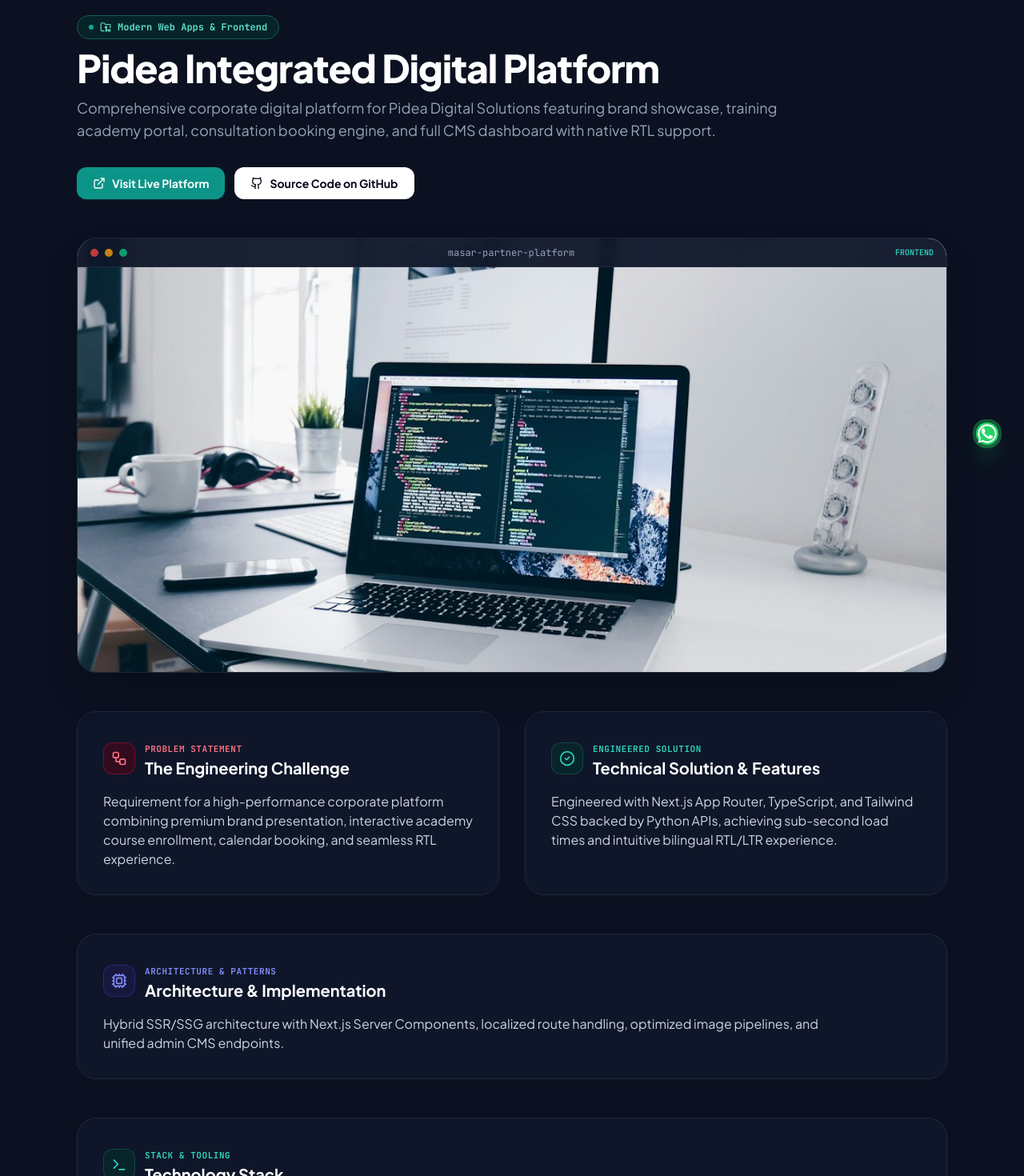
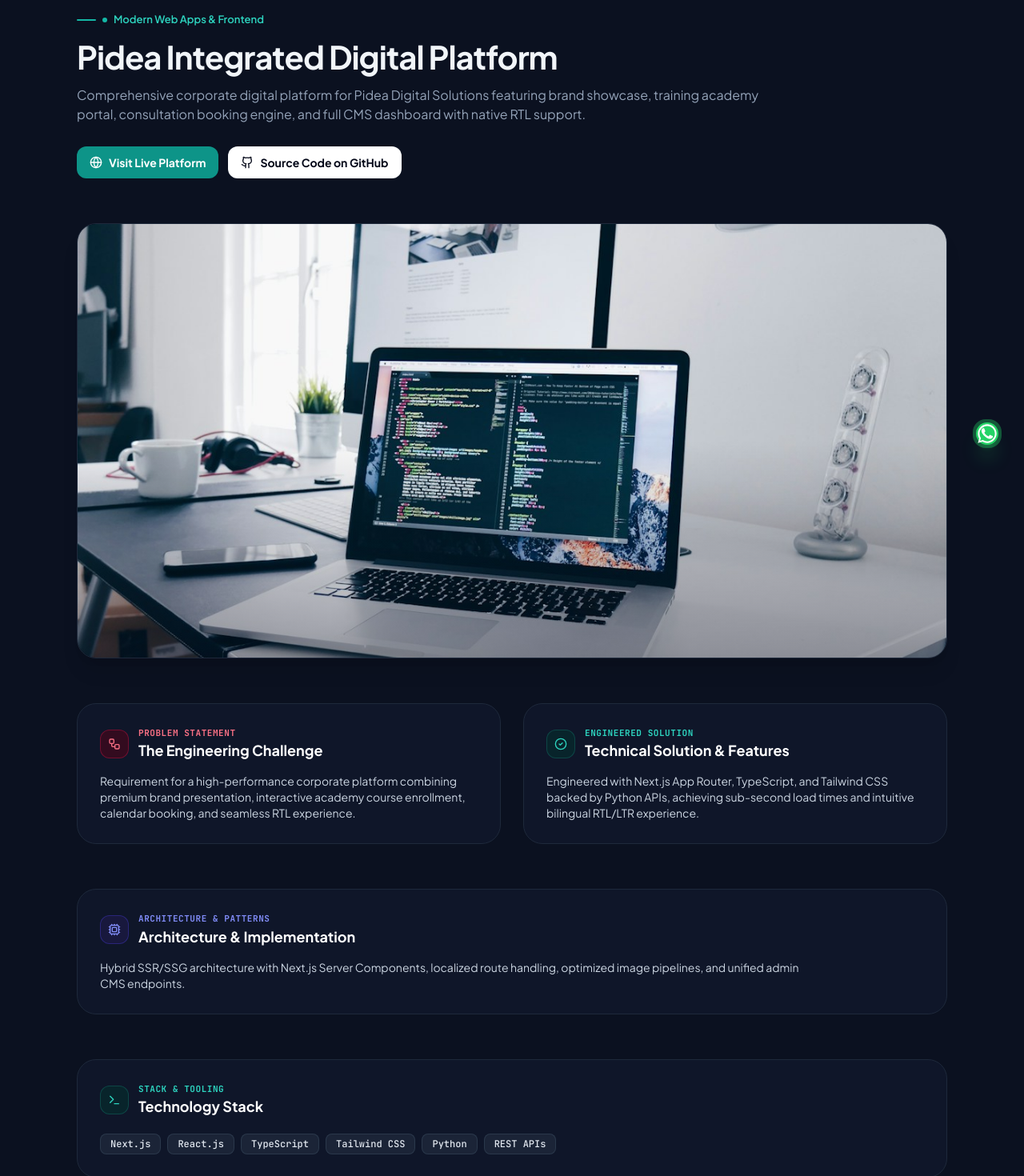
Before and after one commit to Mohammed-Aljazzar/portfolio, a Next.js app: page /en/projects/masar-partner-platform in a window 1280 px wide. Shown: the part 220-1690 px from the top of the page at 80% size. Built offline with nearby package versions, Linux system fonts and the light colour scheme.

Commit message:
feat(projects): harmonize header, card typography, and detail views with Home and Experience pages

```diff
--- a/src/app/[lang]/projects/[id]/page.tsx
+++ b/src/app/[lang]/projects/[id]/page.tsx
@@ -7,18 +7,15 @@ import { translations } from "@/lib/translations";
 import {
   FolderGit2,
   Github,
+  Globe,
+  Palette,
   ExternalLink,
-  Layers,
   Sparkles,
   ArrowRight,
   ArrowLeft,
   CheckCircle2,
   Cpu,
   Workflow,
-  ShieldCheck,
-  ChevronRight,
-  ChevronLeft,
-  Palette,
   Terminal,
 } from "lucide-react";
 
@@ -61,6 +58,7 @@ export default async function ProjectDetailPage({ params }: Props) {
   }
 
   const project = initialData.projects[projectIndex];
+  const isUiUx = project.category === "uiux";
   const prevProject =
     projectIndex > 0 ? initialData.projects[projectIndex - 1] : null;
   const nextProject =
@@ -90,11 +88,11 @@ export default async function ProjectDetailPage({ params }: Props) {
     categoryNames[project.category]?.[language] || project.category.toUpperCase();
 
   return (
-    <div className="max-w-6xl mx-auto px-4 sm:px-6 lg:px-8 py-10 sm:py-16 space-y-12">
+    <div className="max-w-6xl mx-auto px-4 sm:px-6 lg:px-8 py-8 sm:py-14 space-y-10 sm:space-y-14">
       {/* ══════════════════════════════════════════════
-          1. NAVIGATION BREADCRUMB & BACK LINK
+          1. NAVIGATION BREADCRUMB
          ══════════════════════════════════════════════ */}
-      <div className="flex flex-wrap items-center justify-between gap-4 border-b border-slate-200/80 dark:border-slate-800 pb-5">
+      <div className="flex flex-wrap items-center justify-between gap-4 border-b border-slate-200/80 dark:border-slate-800 pb-4">
         <Link
           href={`/${language}/projects`}
           className="inline-flex items-center gap-2 text-xs sm:text-sm font-semibold text-slate-600 dark:text-slate-400 hover:text-teal-600 dark:hover:text-teal-400 transition-colors group"
@@ -118,37 +116,40 @@ export default async function ProjectDetailPage({ params }: Props) {
       </div>
 
       {/* ══════════════════════════════════════════════
-          2. HEADER HERO BANNER
+          2. HEADER (Matches Home & Experience Overline Style)
          ══════════════════════════════════════════════ */}
-      <div className="space-y-6 text-start">
-        <div className="space-y-3">
-          <span className="inline-flex items-center gap-2 px-3.5 py-1.5 rounded-full text-xs font-mono font-semibold bg-teal-50 dark:bg-teal-950/60 border border-teal-200 dark:border-teal-800 text-teal-700 dark:text-teal-300 shadow-xs">
-            <span className="w-1.5 h-1.5 rounded-full bg-teal-500 animate-pulse" />
-            <FolderGit2 className="w-3.5 h-3.5" />
-            <span>{categoryLabel}</span>
+      <div className="space-y-4 text-start">
+        {/* Signature Overline */}
+        <div className="flex items-center justify-start gap-2">
+          <span className="w-5 sm:w-6 h-[1.5px] bg-teal-500 rounded-full inline-block" />
+          <span className="w-1.5 h-1.5 rounded-full bg-teal-500 inline-block" />
+          <span className="text-[11px] sm:text-[13px] font-semibold text-teal-600 dark:text-teal-400">
+            {categoryLabel}
           </span>
+        </div>
 
-          <h1 className="text-2xl sm:text-4xl lg:text-5xl font-extrabold tracking-tight text-slate-900 dark:text-white leading-tight">
+        {/* Main Title */}
+        <h1 className="text-2xl sm:text-4xl lg:text-[40px] font-bold text-slate-900 dark:text-slate-100 leading-snug tracking-tight">
           {title}
         </h1>
 
-          <p className="text-base sm:text-lg text-slate-600 dark:text-slate-400 font-body leading-relaxed max-w-4xl">
+        {/* Summary */}
+        <p className="text-xs sm:text-sm lg:text-base text-slate-600 dark:text-slate-400 font-normal leading-relaxed max-w-4xl">
           {summary}
         </p>
-        </div>
 
         {/* Action Buttons: Live Demo, Design, GitHub */}
-        <div className="flex flex-wrap items-center gap-3 pt-2">
+        <div className="flex flex-wrap items-center gap-3 pt-3">
           {project.liveDemoUrl && (
             <a
               href={project.liveDemoUrl}
               target="_blank"
               rel="noopener noreferrer"
-              className="inline-flex items-center gap-2 px-5 py-2.5 rounded-xl bg-teal-600 hover:bg-teal-700 text-white font-bold text-xs sm:text-sm shadow-sm shadow-teal-500/20 hover:shadow-md transition-all group"
+              className="inline-flex items-center gap-2 px-4 py-2.5 rounded-xl bg-teal-600 hover:bg-teal-700 text-white font-bold text-xs sm:text-sm shadow-xs hover:shadow-md transition-all group"
             >
-              <ExternalLink className="w-4 h-4 transition-transform group-hover:scale-110" />
+              {isUiUx ? <Palette className="w-4 h-4" /> : <Globe className="w-4 h-4" />}
               <span>
-                {project.category === "uiux"
+                {isUiUx
                   ? t.projectsPage.projectDetail.viewDesign
                   : t.projectsPage.projectDetail.visitLive}
               </span>
@@ -160,9 +161,9 @@ export default async function ProjectDetailPage({ params }: Props) {
               href={project.behanceUrl}
               target="_blank"
               rel="noopener noreferrer"
-              className="inline-flex items-center gap-2 px-5 py-2.5 rounded-xl bg-blue-600 hover:bg-blue-700 text-white font-bold text-xs sm:text-sm shadow-sm shadow-blue-500/20 hover:shadow-md transition-all group"
+              className="inline-flex items-center gap-2 px-4 py-2.5 rounded-xl bg-blue-600 hover:bg-blue-700 text-white font-bold text-xs sm:text-sm shadow-xs hover:shadow-md transition-all group"
             >
-              <Palette className="w-4 h-4 transition-transform group-hover:scale-110" />
+              <Palette className="w-4 h-4" />
               <span>{t.projectsPage.projectDetail.viewDesign}</span>
             </a>
           )}
@@ -172,9 +173,9 @@ export default async function ProjectDetailPage({ params }: Props) {
               href={project.githubUrl}
               target="_blank"
               rel="noopener noreferrer"
-              className="inline-flex items-center gap-2 px-5 py-2.5 rounded-xl bg-slate-900 dark:bg-white text-white dark:text-slate-950 font-bold text-xs sm:text-sm hover:opacity-90 transition-all group"
+              className="inline-flex items-center gap-2 px-4 py-2.5 rounded-xl bg-slate-900 dark:bg-white text-white dark:text-slate-950 font-bold text-xs sm:text-sm hover:opacity-90 transition-all group"
             >
-              <Github className="w-4 h-4 transition-transform group-hover:scale-110" />
+              <Github className="w-4 h-4" />
               <span>{t.projectsPage.projectDetail.viewSource}</span>
             </a>
           )}
@@ -184,23 +185,7 @@ export default async function ProjectDetailPage({ params }: Props) {
       {/* ══════════════════════════════════════════════
           3. COVER IMAGE SHOWCASE FRAME
          ══════════════════════════════════════════════ */}
-      <div className="relative w-full aspect-[16/9] sm:aspect-[16/8] rounded-3xl overflow-hidden bg-slate-950 border border-slate-800 shadow-2xl">
-        {/* Mockup Window Bar */}
-        <div className="absolute top-0 inset-x-0 h-8 sm:h-9 bg-slate-900/95 backdrop-blur-md border-b border-slate-800 px-4 flex items-center justify-between z-10">
-          <div className="flex items-center gap-2">
-            <span className="w-2.5 h-2.5 rounded-full bg-red-500/80" />
-            <span className="w-2.5 h-2.5 rounded-full bg-amber-500/80" />
-            <span className="w-2.5 h-2.5 rounded-full bg-emerald-500/80" />
-          </div>
-          <span className="text-xs font-mono text-slate-400 truncate max-w-xs">
-            {project.slug || project.id}
-          </span>
-          <span className="text-[10px] font-mono text-teal-400 font-semibold">
-            {project.category.toUpperCase()}
-          </span>
-        </div>
-
-        <div className="pt-8 sm:pt-9 w-full h-full relative">
+      <div className="relative w-full aspect-[16/9] sm:aspect-[16/8] rounded-2xl sm:rounded-3xl overflow-hidden bg-slate-950 border border-slate-800 shadow-xl">
         <Image
           src={project.coverImage || "/assets/images/projects/erp-smart-service.jpg"}
           alt={title}
@@ -209,30 +194,30 @@ export default async function ProjectDetailPage({ params }: Props) {
           priority
           sizes="(max-width: 1200px) 100vw, 1100px"
         />
-        </div>
+        <div className="absolute inset-0 bg-gradient-to-t from-slate-950/60 via-transparent to-transparent opacity-60" />
       </div>
 
       {/* ══════════════════════════════════════════════
           4. CASE STUDY DEEP DIVE (CHALLENGE & SOLUTION)
          ══════════════════════════════════════════════ */}
-      <div className="grid grid-cols-1 lg:grid-cols-2 gap-6 sm:gap-8 text-start">
+      <div className="grid grid-cols-1 lg:grid-cols-2 gap-6 sm:gap-7 text-start">
         {/* The Challenge */}
         {challenge && (
-          <div className="rounded-3xl bg-white dark:bg-slate-900/95 border border-slate-200/90 dark:border-slate-800 p-6 sm:p-8 space-y-4 shadow-xs">
+          <div className="rounded-2xl sm:rounded-3xl bg-white dark:bg-slate-900/95 border border-slate-200/90 dark:border-slate-800 p-6 sm:p-7 space-y-3.5 shadow-xs">
             <div className="flex items-center gap-3">
-              <div className="w-10 h-10 rounded-xl flex items-center justify-center bg-rose-50 dark:bg-rose-950/60 border border-rose-100 dark:border-rose-800/60 text-rose-600 dark:text-rose-400 shrink-0">
-                <Workflow className="w-5 h-5" />
+              <div className="w-9 h-9 rounded-xl flex items-center justify-center bg-rose-50 dark:bg-rose-950/60 border border-rose-100 dark:border-rose-800/60 text-rose-600 dark:text-rose-400 shrink-0">
+                <Workflow className="w-4 h-4" />
               </div>
               <div>
-                <span className="text-[11px] font-mono font-bold uppercase tracking-wider text-rose-600 dark:text-rose-400">
+                <span className="text-[11px] font-mono font-bold uppercase tracking-wider text-rose-600 dark:text-rose-400 block">
                   {language === "ar" ? "المشكلة التشغيلية" : "Problem Statement"}
                 </span>
-                <h3 className="text-lg sm:text-xl font-bold text-slate-900 dark:text-white">
+                <h3 className="text-base sm:text-lg font-bold text-slate-900 dark:text-white">
                   {t.projectsPage.projectDetail.challengeTitle}
                 </h3>
               </div>
             </div>
-            <p className="text-sm sm:text-base text-slate-600 dark:text-slate-300 leading-relaxed font-body">
+            <p className="text-xs sm:text-sm text-slate-600 dark:text-slate-300 leading-relaxed font-normal">
               {challenge}
             </p>
           </div>
@@ -240,21 +225,21 @@ export default async function ProjectDetailPage({ params }: Props) {
 
         {/* The Solution */}
         {solution && (
-          <div className="rounded-3xl bg-white dark:bg-slate-900/95 border border-slate-200/90 dark:border-slate-800 p-6 sm:p-8 space-y-4 shadow-xs">
+          <div className="rounded-2xl sm:rounded-3xl bg-white dark:bg-slate-900/95 border border-slate-200/90 dark:border-slate-800 p-6 sm:p-7 space-y-3.5 shadow-xs">
             <div className="flex items-center gap-3">
-              <div className="w-10 h-10 rounded-xl flex items-center justify-center bg-teal-50 dark:bg-teal-950/60 border border-teal-100 dark:border-teal-800/60 text-teal-600 dark:text-teal-400 shrink-0">
-                <CheckCircle2 className="w-5 h-5" />
+              <div className="w-9 h-9 rounded-xl flex items-center justify-center bg-teal-50 dark:bg-teal-950/60 border border-teal-100 dark:border-teal-800/60 text-teal-600 dark:text-teal-400 shrink-0">
+                <CheckCircle2 className="w-4 h-4" />
               </div>
               <div>
-                <span className="text-[11px] font-mono font-bold uppercase tracking-wider text-teal-600 dark:text-teal-400">
+                <span className="text-[11px] font-mono font-bold uppercase tracking-wider text-teal-600 dark:text-teal-400 block">
                   {language === "ar" ? "الحل الهندسي" : "Engineered Solution"}
                 </span>
-                <h3 className="text-lg sm:text-xl font-bold text-slate-900 dark:text-white">
+                <h3 className="text-base sm:text-lg font-bold text-slate-900 dark:text-white">
                   {t.projectsPage.projectDetail.solutionTitle}
                 </h3>
               </div>
             </div>
-            <p className="text-sm sm:text-base text-slate-600 dark:text-slate-300 leading-relaxed font-body">
+            <p className="text-xs sm:text-sm text-slate-600 dark:text-slate-300 leading-relaxed font-normal">
               {solution}
             </p>
           </div>
@@ -265,21 +250,21 @@ export default async function ProjectDetailPage({ params }: Props) {
           5. ARCHITECTURE & IMPLEMENTATION
          ══════════════════════════════════════════════ */}
       {architecture && (
-        <div className="rounded-3xl bg-white dark:bg-slate-900/95 border border-slate-200/90 dark:border-slate-800 p-6 sm:p-8 space-y-4 shadow-xs text-start">
+        <div className="rounded-2xl sm:rounded-3xl bg-white dark:bg-slate-900/95 border border-slate-200/90 dark:border-slate-800 p-6 sm:p-7 space-y-3.5 shadow-xs text-start">
           <div className="flex items-center gap-3">
-            <div className="w-10 h-10 rounded-xl flex items-center justify-center bg-indigo-50 dark:bg-indigo-950/60 border border-indigo-100 dark:border-indigo-800/60 text-indigo-600 dark:text-indigo-400 shrink-0">
-              <Cpu className="w-5 h-5" />
+            <div className="w-9 h-9 rounded-xl flex items-center justify-center bg-indigo-50 dark:bg-indigo-950/60 border border-indigo-100 dark:border-indigo-800/60 text-indigo-600 dark:text-indigo-400 shrink-0">
+              <Cpu className="w-4 h-4" />
             </div>
             <div>
-              <span className="text-[11px] font-mono font-bold uppercase tracking-wider text-indigo-600 dark:text-indigo-400">
+              <span className="text-[11px] font-mono font-bold uppercase tracking-wider text-indigo-600 dark:text-indigo-400 block">
                 {language === "ar" ? "البنية المعمارية" : "Architecture & Patterns"}
               </span>
-              <h3 className="text-lg sm:text-xl font-bold text-slate-900 dark:text-white">
+              <h3 className="text-base sm:text-lg font-bold text-slate-900 dark:text-white">
                 {t.projectsPage.projectDetail.architectureTitle}
               </h3>
             </div>
           </div>
-          <p className="text-sm sm:text-base text-slate-600 dark:text-slate-300 leading-relaxed font-body max-w-4xl">
+          <p className="text-xs sm:text-sm text-slate-600 dark:text-slate-300 leading-relaxed font-normal max-w-4xl">
             {architecture}
           </p>
         </div>
@@ -288,26 +273,26 @@ export default async function ProjectDetailPage({ params }: Props) {
       {/* ══════════════════════════════════════════════
           6. TECH STACK SPECIFICATION
          ══════════════════════════════════════════════ */}
-      <div className="rounded-3xl bg-white dark:bg-slate-900/95 border border-slate-200/90 dark:border-slate-800 p-6 sm:p-8 space-y-5 shadow-xs text-start">
+      <div className="rounded-2xl sm:rounded-3xl bg-white dark:bg-slate-900/95 border border-slate-200/90 dark:border-slate-800 p-6 sm:p-7 space-y-4 shadow-xs text-start">
         <div className="flex items-center gap-3">
-          <div className="w-10 h-10 rounded-xl flex items-center justify-center bg-teal-50 dark:bg-teal-950/60 border border-teal-100 dark:border-teal-800/60 text-teal-600 dark:text-teal-400 shrink-0">
-            <Terminal className="w-5 h-5" />
+          <div className="w-9 h-9 rounded-xl flex items-center justify-center bg-teal-50 dark:bg-teal-950/60 border border-teal-100 dark:border-teal-800/60 text-teal-600 dark:text-teal-400 shrink-0">
+            <Terminal className="w-4 h-4" />
           </div>
           <div>
-            <span className="text-[11px] font-mono font-bold uppercase tracking-wider text-teal-600 dark:text-teal-400">
+            <span className="text-[11px] font-mono font-bold uppercase tracking-wider text-teal-600 dark:text-teal-400 block">
               {language === "ar" ? "المكونات التقنية" : "Stack & Tooling"}
             </span>
-            <h3 className="text-lg sm:text-xl font-bold text-slate-900 dark:text-white">
+            <h3 className="text-base sm:text-lg font-bold text-slate-900 dark:text-white">
               {t.projectsPage.projectDetail.techStackTitle}
             </h3>
           </div>
         </div>
 
-        <div className="flex flex-wrap gap-2.5 pt-2">
+        <div className="flex flex-wrap gap-2 pt-1">
           {project.techStack.map((tech) => (
             <span
               key={tech}
-              className="px-3.5 py-1.5 text-xs sm:text-sm font-mono font-medium rounded-xl bg-slate-50 dark:bg-slate-800/80 text-slate-800 dark:text-slate-200 border border-slate-200/70 dark:border-slate-700/70 hover:border-teal-500/40 transition-colors"
+              className="px-3 py-1 text-xs font-mono font-medium rounded-lg bg-slate-50 dark:bg-slate-800/80 text-slate-800 dark:text-slate-200 border border-slate-200/70 dark:border-slate-700/70 hover:border-teal-500/40 transition-colors"
             >
               {tech}
             </span>
@@ -318,17 +303,17 @@ export default async function ProjectDetailPage({ params }: Props) {
       {/* ══════════════════════════════════════════════
           7. BOTTOM NAVIGATION: PREV & NEXT PROJECT
          ══════════════════════════════════════════════ */}
-      <div className="grid grid-cols-1 sm:grid-cols-2 gap-4 pt-6 border-t border-slate-200/80 dark:border-slate-800">
+      <div className="grid grid-cols-1 sm:grid-cols-2 gap-4 pt-4 border-t border-slate-200/80 dark:border-slate-800">
         {prevProject ? (
           <Link
             href={`/${language}/projects/${prevProject.slug || prevProject.id}`}
             className="rounded-2xl p-4 sm:p-5 bg-white dark:bg-slate-900/80 border border-slate-200 dark:border-slate-800 hover:border-teal-500/40 transition-all flex items-center gap-4 text-start group"
           >
-            <div className="w-9 h-9 rounded-xl bg-slate-100 dark:bg-slate-800 flex items-center justify-center shrink-0 text-slate-500 group-hover:text-teal-600 dark:group-hover:text-teal-400 transition-colors">
+            <div className="w-8 h-8 rounded-xl bg-slate-100 dark:bg-slate-800 flex items-center justify-center shrink-0 text-slate-500 group-hover:text-teal-600 dark:group-hover:text-teal-400 transition-colors">
               <ArrowBack className="w-4 h-4" />
             </div>
-            <div className="space-y-1 min-w-0">
-              <span className="text-[11px] font-mono text-slate-400 block">
+            <div className="space-y-0.5 min-w-0">
+              <span className="text-[10.5px] font-mono text-slate-400 block">
                 {t.projectsPage.projectDetail.prevProject}
               </span>
               <p className="text-xs sm:text-sm font-bold text-slate-900 dark:text-white truncate group-hover:text-teal-600 dark:group-hover:text-teal-400 transition-colors">
@@ -345,15 +330,15 @@ export default async function ProjectDetailPage({ params }: Props) {
             href={`/${language}/projects/${nextProject.slug || nextProject.id}`}
             className="rounded-2xl p-4 sm:p-5 bg-white dark:bg-slate-900/80 border border-slate-200 dark:border-slate-800 hover:border-teal-500/40 transition-all flex items-center justify-between gap-4 text-end sm:text-end group ms-auto w-full"
           >
-            <div className="space-y-1 min-w-0 text-start sm:text-end w-full">
-              <span className="text-[11px] font-mono text-slate-400 block">
+            <div className="space-y-0.5 min-w-0 text-start sm:text-end w-full">
+              <span className="text-[10.5px] font-mono text-slate-400 block">
                 {t.projectsPage.projectDetail.nextProject}
               </span>
               <p className="text-xs sm:text-sm font-bold text-slate-900 dark:text-white truncate group-hover:text-teal-600 dark:group-hover:text-teal-400 transition-colors">
                 {language === "ar" ? nextProject.titleAr : nextProject.titleEn}
               </p>
             </div>
-            <div className="w-9 h-9 rounded-xl bg-slate-100 dark:bg-slate-800 flex items-center justify-center shrink-0 text-slate-500 group-hover:text-teal-600 dark:group-hover:text-teal-400 transition-colors">
+            <div className="w-8 h-8 rounded-xl bg-slate-100 dark:bg-slate-800 flex items-center justify-center shrink-0 text-slate-500 group-hover:text-teal-600 dark:group-hover:text-teal-400 transition-colors">
               <ArrowNext className="w-4 h-4" />
             </div>
           </Link>
```
Also changed, not shown: src/app/[lang]/projects/page.tsx (+71 -85 lines). Lines whose indentation alone changed are shown as unchanged.
